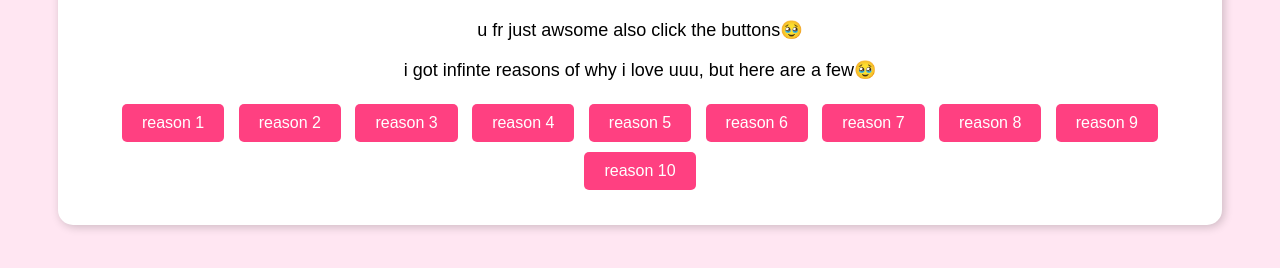
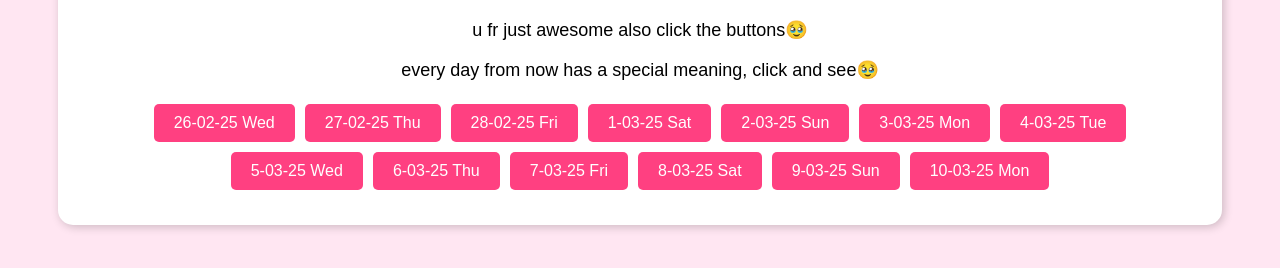
Before and after one commit to gautham7777/Ujala, a plain HTML site: page index.html in a window 1280 px wide. Shown: the part 140-408 px from the top of the page. Drawn offline with Linux system fonts and the light colour scheme.

Commit message:
Update index.html

```diff
--- a/index.html
+++ b/index.html
@@ -1,47 +1,7 @@
 <!DOCTYPE html>
-<html lang="en">
+<html>
 <head>
-    <!-- Basic SEO Meta Tags -->
-    <meta charset="UTF-8">
-    <meta name="viewport" content="width=device-width, initial-scale=1.0">
-    <meta name="title" content="Special Surprise for Ujala ❤️">
-    <meta name="description" content="A heartfelt surprise for Ujala, filled with love and infinite reasons why she's amazing. Click to reveal the love!">
-    <meta name="keywords" content="love, surprise, special, romance, heartfelt, reasons I love you">
-    <meta name="author" content="Gautham">
-    <meta name="robots" content="index, follow">
-
-    <!-- Open Graph Meta Tags (For Social Media) -->
-    <meta property="og:type" content="website">
-    <meta property="og:title" content="A Special Surprise for Ujala ❤️">
-    <meta property="og:description" content="Click to reveal infinite reasons why I love Ujala!">
-    <meta property="og:image" content="https://yourdomain.com/thumbnail.jpg"> <!-- Replace with your image URL -->
-    <meta property="og:url" content="https://gautham7777.github.io/Ujala/">
-    <meta property="og:site_name" content="Surprise for Ujala">
-
-    <!-- Twitter Card Meta Tags -->
-    <meta name="twitter:card" content="summary_large_image">
-    <meta name="twitter:title" content="A Special Surprise for Ujala ❤️">
-    <meta name="twitter:description" content="Click to reveal infinite reasons why I love Ujala!">
-    <meta name="twitter:image" content="https://yourdomain.com/thumbnail.jpg"> <!-- Replace with your image URL -->
-
-    <!-- Canonical URL -->
-    <link rel="canonical" href="https://gautham7777.github.io/Ujala/">
-
-    <!-- Favicon (optional) -->
-    <link rel="icon" href="https://yourdomain.com/favicon.ico" type="image/x-icon">
-
-    <!-- Schema Markup for Google (Structured Data) -->
-    <script type="application/ld+json">
-    {
-      "@context": "https://schema.org",
-      "@type": "WebPage",
-      "name": "A Special Surprise for Ujala ❤️",
-      "description": "Click to reveal infinite reasons why I love Ujala!",
-      "url": "https://gautham7777.github.io/Ujala/"
-    }
-    </script>
-
-    <title>Special Surprise for Ujala ❤️</title>
+    <title>special surprise for uuu</title>
     <style>
         body {
             text-align: center;
@@ -85,41 +45,49 @@
 <body>
     <div class="container">
         <h1>i loveeee uuu ujalaaa darlinggg🥹🥹</h1>
-        <p>u fr just awsome also click the buttons🥹</p>
-        <p>i got infinte reasons of why i love uuu, but here are a few🥹</p>
+        <p>u fr just awesome also click the buttons🥹</p>
+        <p>every day from now has a special meaning, click and see🥹</p>
 
-        <div id="buttons-container">
-            <button onclick="revealMessage(0)">reason 1</button>
-            <button onclick="revealMessage(1)">reason 2</button>
-            <button onclick="revealMessage(2)">reason 3</button>
-            <button onclick="revealMessage(3)">reason 4</button>
-            <button onclick="revealMessage(4)">reason 5</button>
-            <button onclick="revealMessage(5)">reason 6</button>
-            <button onclick="revealMessage(6)">reason 7</button>
-            <button onclick="revealMessage(7)">reason 8</button>
-            <button onclick="revealMessage(8)">reason 9</button>
-            <button onclick="revealMessage(9)">reason 10</button>
-        </div>
+        <div id="buttons-container"></div>
 
         <p class="hidden-message" id="secretMessage"></p>
     </div>
 
     <script>
-        const reasons = [
-            "ur eyes hold galaxies, and im lost in their infinity",
-            "ur laughter, my fav melody, sweeter than any songgg",
-            "every moment with uuu, feel like poetry written in starsss",
-            "u r the dream, i never wanna wake up fromm",
-            "ur love, the magic that color my worldddd",
-            "ur touch, ignite a fire in my soul that never fadeee",
-            "with uuu, every heartbeat whisper foreverrr and forever",
-            "u r my safe haven, and my heart's eternal homeeee",
-            "lovin uuu, the easiest, most beautiful thing i ever doneee",
-            "u r not just my loveee, u r my whole universeeee"
-        ];
+        const startDate = new Date("2025-02-26");
+        const daysOfWeek = ["Sunday", "Monday", "Tuesday", "Wednesday", "Thursday", "Friday", "Saturday"];
+        const buttonsContainer = document.getElementById("buttons-container");
+        const oldQuotes = {
+            "2025-02-26": "You are the melody my heart sings every day ",
+            "2025-02-27": "With every heartbeat, I whisper your name ",
+            "2025-02-28": "Your love is the poetry that fills my soul ",
+            "2025-03-01": "If love had a face, it would look just like you ",
+            "2025-03-02": "Every star in the sky shines brighter because of you ",
+            "2025-03-03": "Your love is my safe haven, my forever home ",
+            "2025-03-04": "No words can capture what you mean to me, but I’ll spend my life trying ",
+            "2025-03-05": "You are the reason my world is filled with magic ",
+            "2025-03-06": "Loving you is like breathing – effortless and essential ",
+            "2025-03-07": "Every moment with you is a love story in itself",
+            "2025-03-08": "I’ll love you today, tomorrow, and forever, my darling ",
+            "2025-03-09": "The night I stayed up just to read your favorite book, the day I shared this little surprise with you, and the moment you sent me all those pictures I adore – this day is forever ours.",
+            "2025-03-10": "My Ujala darling told Jemy she loves me, we kicked each other in Xylem, I took her pen, we walked together, and I found out Adam liked Udhara and held her for a picture during our trip, which left me feeling down."
+        };
 
-        function revealMessage(index) {
-            document.getElementById("secretMessage").innerText = reasons[index];
+        for (let i = 0; i < 13; i++) {
+            let currentDate = new Date(startDate);
+            currentDate.setDate(currentDate.getDate() + i);
+            let formattedDate = `${currentDate.getDate()}-${(currentDate.getMonth() + 1).toString().padStart(2, '0')}-${currentDate.getFullYear().toString().slice(-2)}`;
+            let day = daysOfWeek[currentDate.getDay()];
+            let button = document.createElement("button");
+            button.innerText = `${formattedDate} ${day.slice(0, 3)}`;
+            button.onclick = () => revealMessage(currentDate, day);
+            buttonsContainer.appendChild(button);
+        }
+
+        function revealMessage(date, day) {
+            let formattedDate = date.toISOString().split("T")[0];
+            let message = oldQuotes[formattedDate] || `This is a new day: ${formattedDate} (${day})`;
+            document.getElementById("secretMessage").innerText = message;
             document.getElementById("secretMessage").style.display = "block";
         }
     </script>
```
